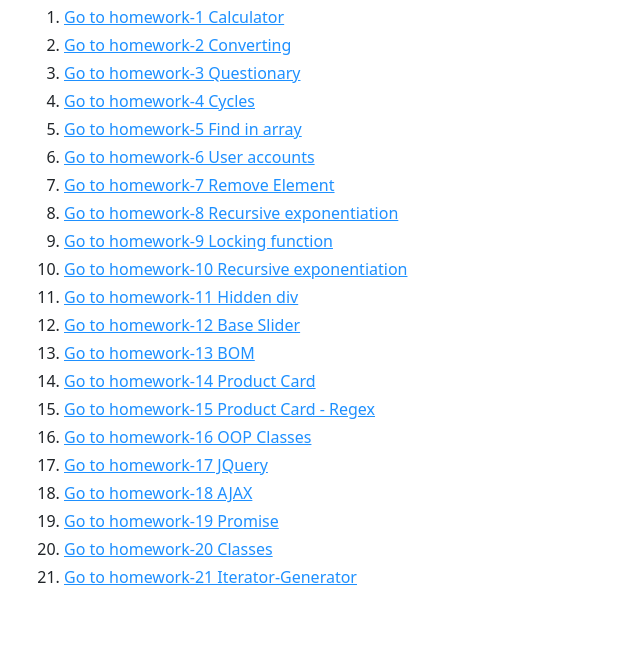
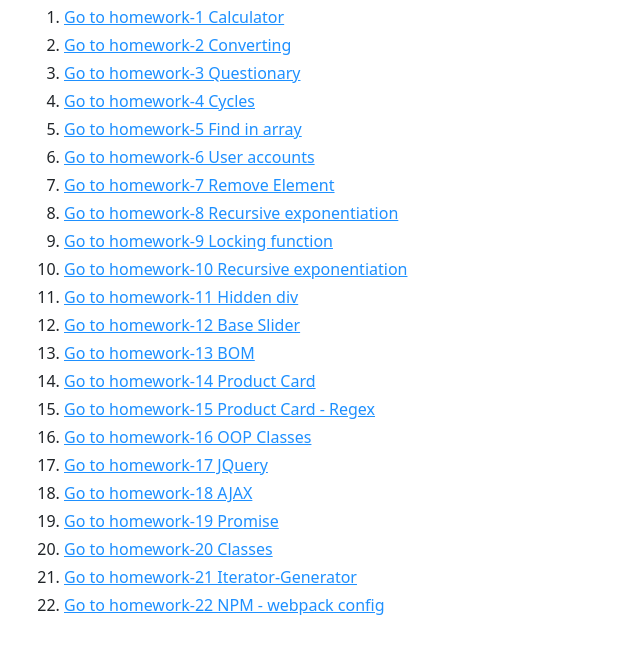
Before and after one commit to SashaMaslak/hillel-hw, a plain HTML site: page index.html in a window 1280 px wide. Shown: the part 79-732 px from the top of the page, without its empty margins (0-640 px from the left). Drawn offline with nearby package versions, Linux system fonts and the light colour scheme.

Commit message:
hw22 completed

```diff
--- a/index.html
+++ b/index.html
@@ -127,6 +127,11 @@
             >Go to homework-21 Iterator-Generator</a
           >
         </li>
+        <li>
+          <a class="main__list-link" href="./hw22/build/index.html"
+            >Go to homework-22 NPM - webpack config</a
+          >
+        </li>
       </ol>
     </main>
   </body>
```
Also changed, not shown: 1 other file.
